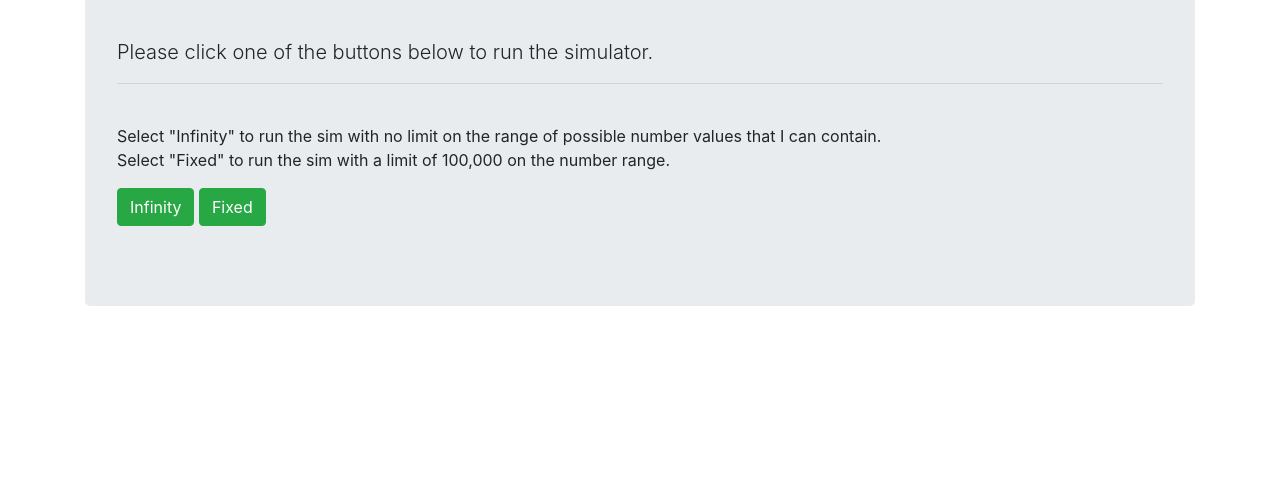
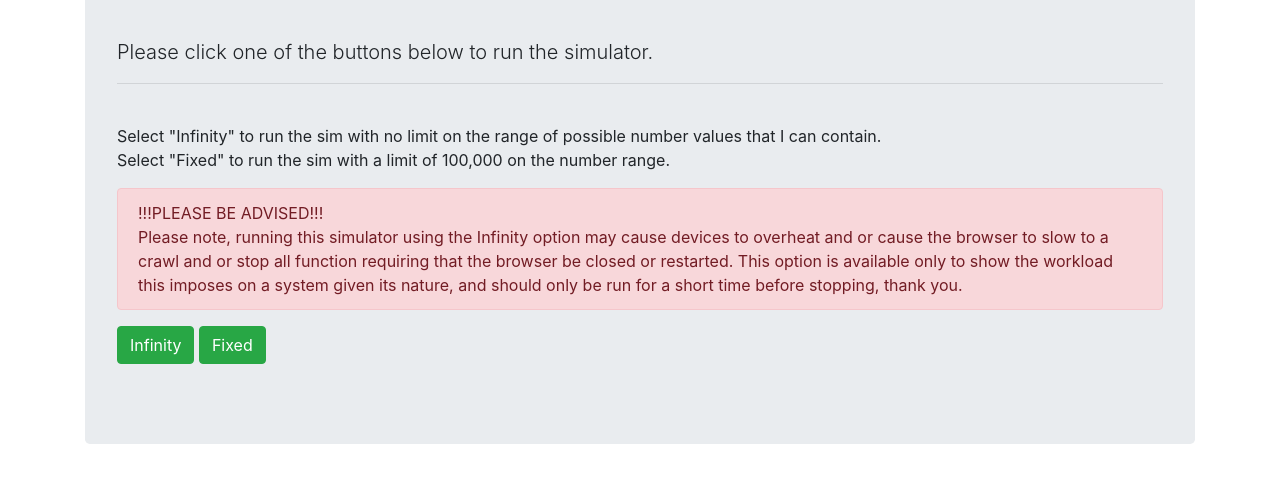
Before and after one commit to brando5393/probability-simulator, a plain HTML site: page index.html in a window 1280 px wide. Shown: the part 202-684 px from the top of the page. Drawn offline with nearby package versions, Linux system fonts and the light colour scheme.

Commit message:
added notice about infinity option

```diff
--- a/index.html
+++ b/index.html
@@ -21,6 +21,11 @@
                     "i" to a random number between 1 and infinity (or another value) until "i=2"</p>
                 <br>
                 <p class="lead">Please click one of the buttons below to run the simulator. <br> <hr> <br> Select "Infinity" to run the sim with no limit on the range of possible number values that I can contain. <br> Select "Fixed" to run the sim with a limit of 100,000 on the number range. </p>
+                <div class="alert alert-danger" role="alert">
+                    !!!PLEASE BE ADVISED!!!
+                    <br>
+                    Please note, running this simulator using the Infinity option may cause devices to overheat and or cause the browser to slow to a crawl and or stop all function requiring that the browser be closed or restarted. This option is available only to show the workload this imposes on a system given its nature, and should only be run for a short time before stopping, thank you.
+                </div>
                 <form>
                     <div class="form-group">
                         <button type="button" class="btn btn-success" onclick="infinity();" value="Infinity">Infinity</button>
```
